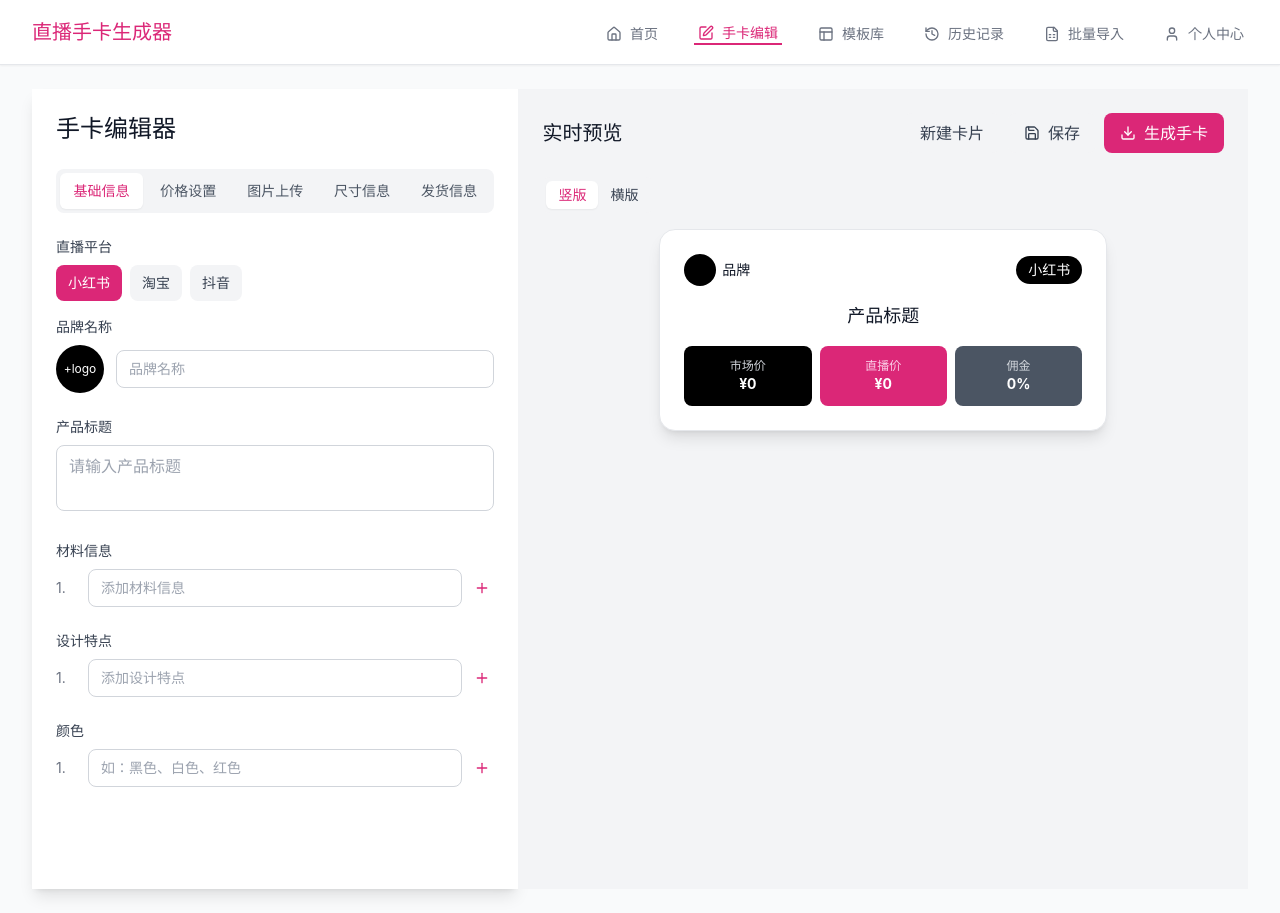
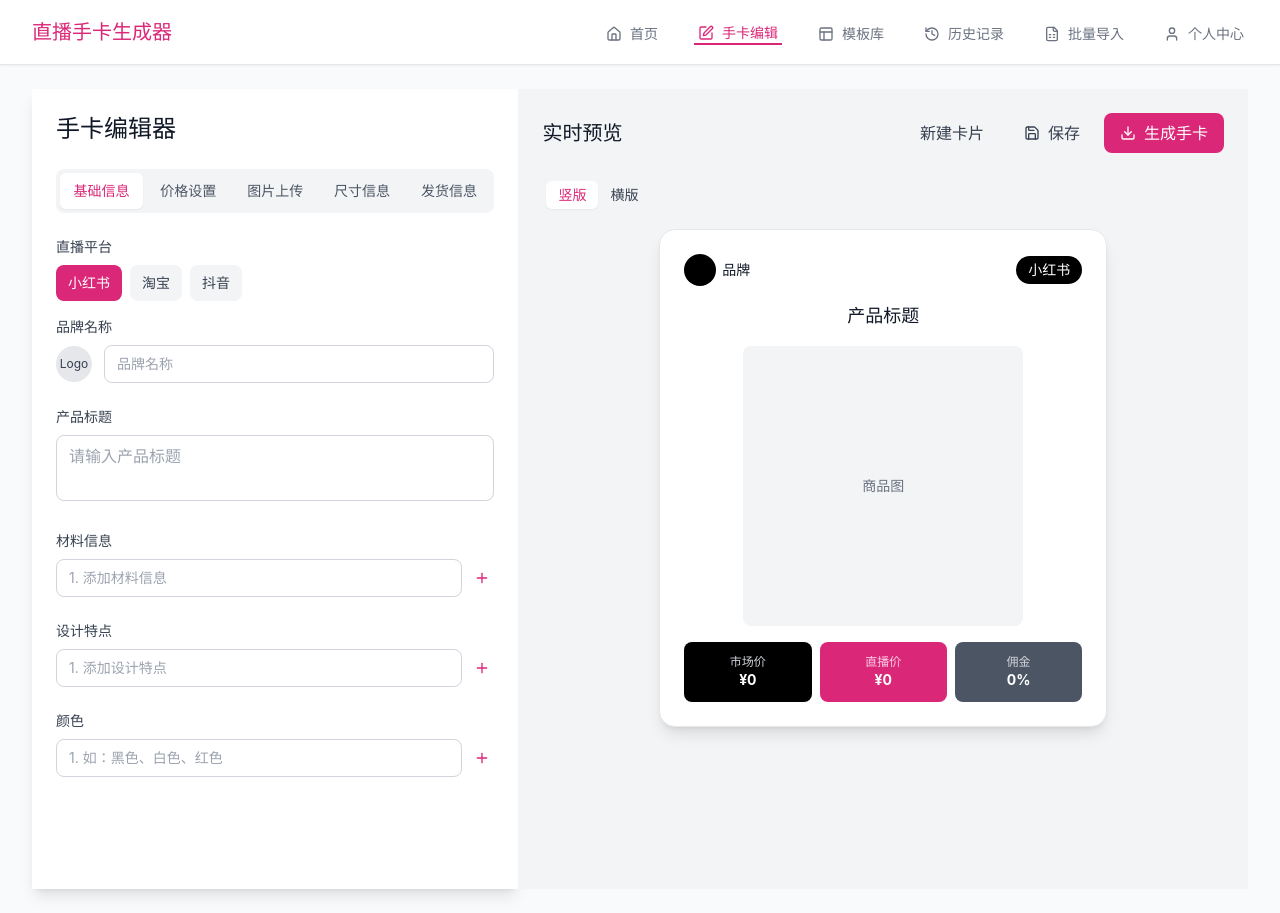
Before and after one commit to SherlinC/livecuecard, a React (Vite) app: page /editor in a window 1280 px wide. Built offline with nearby package versions, Linux system fonts and the light colour scheme.

Commit message:
卡片编辑器完成

```diff
--- a/src/components/BasicInfoForm.tsx
+++ b/src/components/BasicInfoForm.tsx
@@ -94,13 +94,16 @@ export function BasicInfoForm() {
           />
           <div className="flex items-center gap-3">
             <div
-              className="group relative w-12 h-12 rounded-full overflow-hidden bg-black cursor-pointer"
+              className="group relative w-[36px] h-[36px] rounded-full overflow-hidden bg-gray-200 cursor-pointer"
               onClick={triggerLogoInput}
             >
               {cardData.brandLogo ? (
                 <img src={cardData.brandLogo} alt="品牌Logo" className="w-full h-full object-cover" />
               ) : (
-                <div className="w-full h-full flex items-center justify-center text-xs text-white">+logo</div>
+                <div className="w-full h-full flex items-center justify-center text-xs text-gray-700">
+                  <span className="inline group-hover:hidden">Logo</span>
+                  <span className="hidden group-hover:inline">+</span>
+                </div>
               )}
               {cardData.brandLogo && (
                 <button
@@ -174,14 +177,13 @@ export function BasicInfoForm() {
             </div>
           ))}
           <div className="flex items-center space-x-2">
-            <span className="text-sm text-gray-500 w-6">{cardData.materials.length + 1}.</span>
             <input
               type="text"
               value={newMaterial}
               onChange={(e) => setNewMaterial(e.target.value)}
               onKeyPress={(e) => e.key === 'Enter' && addMaterial()}
               className="flex-1 px-3 py-2 border border-gray-300 rounded-lg focus:outline-none focus:ring-2 focus:ring-pink-600 focus:border-pink-600 text-sm"
-              placeholder="添加材料信息"
+              placeholder={`${cardData.materials.length + 1}. 添加材料信息`}
             />
             <button
               type="button"
@@ -230,14 +232,13 @@ export function BasicInfoForm() {
             </div>
           ))}
           <div className="flex items-center space-x-2">
-            <span className="text-sm text-gray-500 w-6">{cardData.designs.length + 1}.</span>
             <input
               type="text"
               value={newDesign}
               onChange={(e) => setNewDesign(e.target.value)}
               onKeyPress={(e) => e.key === 'Enter' && addDesign()}
               className="flex-1 px-3 py-2 border border-gray-300 rounded-lg focus:outline-none focus:ring-2 focus:ring-pink-600 focus:border-pink-600 text-sm"
-              placeholder="添加设计特点"
+              placeholder={`${cardData.designs.length + 1}. 添加设计特点`}
             />
             <button
               type="button"
@@ -289,7 +290,6 @@ export function BasicInfoForm() {
             </div>
           ))}
           <div className="flex items-center space-x-2">
-            <span className="text-sm text-gray-500 w-6">{(cardData.colors?.length ?? 0) + 1}.</span>
             <input
               type="text"
               value={newColor}
@@ -302,7 +302,7 @@ export function BasicInfoForm() {
                 }
               }}
               className="flex-1 px-3 py-2 border border-gray-300 rounded-lg focus:outline-none focus:ring-2 focus:ring-pink-600 focus:border-pink-600 text-sm"
-              placeholder="如：黑色、白色、红色"
+              placeholder={`${(cardData.colors?.length ?? 0) + 1}. 如：黑色、白色、红色`}
             />
             <button
               type="button"
--- a/src/components/CardPreview.tsx
+++ b/src/components/CardPreview.tsx
@@ -34,8 +34,7 @@ export function CardPreview({ data }: { data?: CardData }) {
           </h3>
         </div>
 
-        {/* 产品图片（正面/背面并排） */}
-        {(d.mainImage || d.backImage) && (
+        {/* 产品图片（正面/背面并排或占位） */}
         <div className={`${cardData.mainImage && cardData.backImage ? 'grid grid-cols-2 gap-3' : 'flex justify-center'}`}>
           {d.mainImage && (
             <div className="rounded-lg overflow-hidden">
@@ -60,8 +59,12 @@ export function CardPreview({ data }: { data?: CardData }) {
               <div className="text-center text-xs text-gray-600 mt-1">背面</div>
             </div>
           )}
+          {!d.mainImage && !d.backImage && (
+            <div className="bg-gray-100 rounded-lg overflow-hidden flex items-center justify-center text-gray-500 text-sm w-full max-w-[280px]">
+              <div className="aspect-square w-full flex items-center justify-center">商品图</div>
             </div>
           )}
+        </div>
 
         {/* 材料信息 */}
         {d.materials.length > 0 && (
--- a/src/pages/EditorPage.tsx
+++ b/src/pages/EditorPage.tsx
@@ -199,6 +199,19 @@ export function EditorPage() {
 
         {(cardData.benefits.length > 0 || cardData.activityTime || cardData.shippingInfo.shippingTime || cardData.shippingInfo.insurance || cardData.shippingInfo.returnPolicy || cardData.command) && (
           <div className="space-y-3 mt-2">
+            {(cardData.shippingInfo.shippingTime || cardData.shippingInfo.insurance || cardData.shippingInfo.returnPolicy) && (
+              <div className="bg-gray-50 rounded-lg p-3">
+                <h4 className="text-sm font-medium text-gray-700 mb-1">发货信息</h4>
+                <div className="text-sm text-gray-600">
+                  {[
+                    (cardData.shippingInfo.type === 'presale' ? '预售' : '现货'),
+                    cardData.shippingInfo.shippingTime || '',
+                    cardData.shippingInfo.insurance ? '含运费险' : '',
+                    cardData.shippingInfo.returnPolicy || ''
+                  ].filter(Boolean).join(' · ')}
+                </div>
+              </div>
+            )}
             {cardData.benefits.length > 0 && (
               <div className="bg-gray-50 rounded-lg p-3">
                 <h4 className="text-sm font-medium text-gray-700 mb-1">直播间福利</h4>
@@ -211,19 +224,6 @@ export function EditorPage() {
               <div className="bg-gray-50 rounded-lg p-3">
                 <h4 className="text-sm font-medium text-gray-700 mb-1">活动时间</h4>
                 <div className="text-sm text-gray-600">{cardData.activityTime}</div>
-              </div>
-            )}
-            {(cardData.shippingInfo.shippingTime || cardData.shippingInfo.insurance || cardData.shippingInfo.returnPolicy) && (
-              <div className="bg-gray-50 rounded-lg p-3">
-                <h4 className="text-sm font-medium text-gray-700 mb-1">发货信息</h4>
-                <div className="text-sm text-gray-600">
-                  {[
-                    (cardData.shippingInfo.type === 'presale' ? '预售' : '现货'),
-                    cardData.shippingInfo.shippingTime || '',
-                    cardData.shippingInfo.insurance ? '含运费险' : '',
-                    cardData.shippingInfo.returnPolicy || ''
-                  ].filter(Boolean).join(' · ')}
-                </div>
               </div>
             )}
             {cardData.command && (
```
Also changed, not shown: src/components/BenefitsForm.tsx (+63 -61 lines), 4 other files (tests, documents, lock files or other folders). Lines whose indentation alone changed are shown as unchanged.
